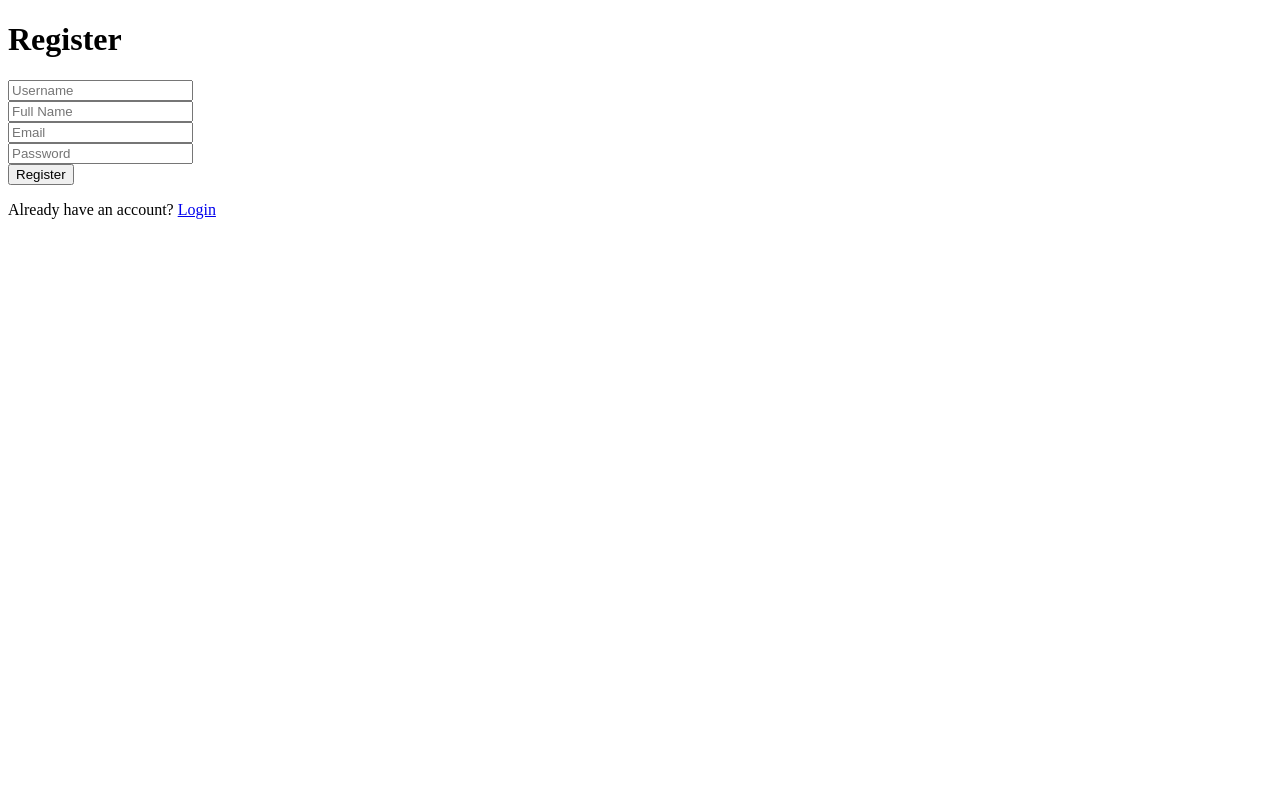
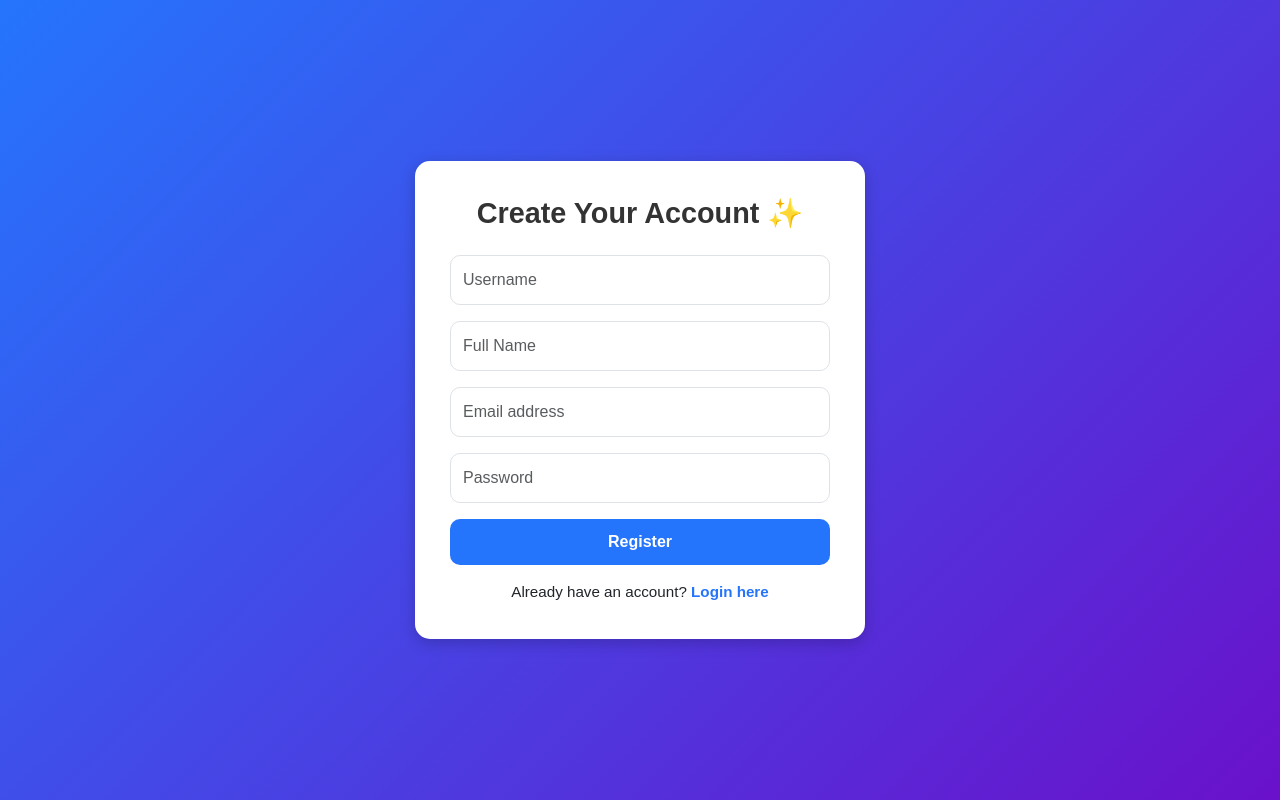
Before and after one commit to Dannylinz/SP_YEAR3_work_project_v2, a website: page public/register.html in a window 1280 px wide. Drawn offline with nearby package versions, Linux system fonts and the light colour scheme.

Commit message:
login page and register page fix

```diff
--- a/public/register.html
+++ b/public/register.html
@@ -1,22 +1,120 @@
 <!DOCTYPE html>
-<html>
+<html lang="en">
 <head>
+  <meta charset="UTF-8" />
+  <meta name="viewport" content="width=device-width, initial-scale=1.0" />
   <title>Register</title>
+
+  <!-- Bootstrap CSS -->
+  <link
+    href="https://cdn.jsdelivr.net/npm/bootstrap@5.3.3/dist/css/bootstrap.min.css"
+    rel="stylesheet"
+  />
+
   <style>
-    #message { font-weight: bold; margin-top: 10px; }
+    body {
+      background: linear-gradient(135deg, #2575fc, #6a11cb);
+      height: 100vh;
+      display: flex;
+      align-items: center;
+      justify-content: center;
+      font-family: 'Poppins', sans-serif;
+    }
+
+    .register-card {
+      width: 100%;
+      max-width: 450px;
+      background: #fff;
+      border-radius: 15px;
+      box-shadow: 0 4px 15px rgba(0,0,0,0.2);
+      padding: 35px;
+      animation: fadeIn 0.6s ease-in-out;
+    }
+
+    @keyframes fadeIn {
+      from { opacity: 0; transform: translateY(-10px); }
+      to { opacity: 1; transform: translateY(0); }
+    }
+
+    .register-card h1 {
+      font-size: 1.8rem;
+      font-weight: 600;
+      color: #333;
+      margin-bottom: 25px;
+      text-align: center;
+    }
+
+    .form-control {
+      border-radius: 10px;
+      padding: 12px;
+    }
+
+    .btn-register {
+      width: 100%;
+      border-radius: 10px;
+      background-color: #2575fc;
+      color: #fff;
+      font-weight: 600;
+      padding: 10px;
+      transition: 0.3s;
+    }
+
+    .btn-register:hover {
+      background-color: #1e63d6;
+    }
+
+    #message {
+      font-weight: 500;
+      margin-top: 15px;
+      text-align: center;
+    }
+
+    .login-link {
+      text-align: center;
+      margin-top: 15px;
+      font-size: 0.95rem;
+    }
+
+    .login-link a {
+      color: #2575fc;
+      font-weight: 600;
+      text-decoration: none;
+    }
+
+    .login-link a:hover {
+      text-decoration: underline;
+    }
   </style>
 </head>
 <body>
-  <h1>Register</h1>
-  <form id="registerForm">
-    <input type="text" id="username" placeholder="Username" required><br>
-    <input type="text" id="full_name" placeholder="Full Name"><br>
-    <input type="email" id="email" placeholder="Email" required><br>
-    <input type="password" id="password" placeholder="Password" required><br>
-    <button type="submit">Register</button>
-  </form>
-  <p id="message"></p>
-  <p>Already have an account? <a href="login.html">Login</a></p>
+  <div class="register-card">
+    <h1>Create Your Account ✨</h1>
+
+    <form id="registerForm">
+      <div class="mb-3">
+        <input type="text" id="username" class="form-control" placeholder="Username" required />
+      </div>
+      <div class="mb-3">
+        <input type="text" id="full_name" class="form-control" placeholder="Full Name" />
+      </div>
+      <div class="mb-3">
+        <input type="email" id="email" class="form-control" placeholder="Email address" required />
+      </div>
+      <div class="mb-3">
+        <input type="password" id="password" class="form-control" placeholder="Password" required />
+      </div>
+      <button type="submit" class="btn btn-register">Register</button>
+    </form>
+
+    <p id="message"></p>
+
+    <div class="login-link">
+      Already have an account? <a href="login.html">Login here</a>
+    </div>
+  </div>
+
+  <!-- Bootstrap JS -->
+  <script src="https://cdn.jsdelivr.net/npm/bootstrap@5.3.3/dist/js/bootstrap.bundle.min.js"></script>
 
   <script>
     const form = document.getElementById("registerForm");
@@ -34,6 +132,7 @@
 
       console.log("📨 Sending register data:", data);
       message.textContent = "";
+      message.style.color = "";
 
       try {
         const res = await fetch("/api/users/register", {
@@ -48,7 +147,6 @@
         if (res.ok) {
           message.style.color = "green";
           message.textContent = result.message + " Redirecting to login...";
-          // redirect to login after 1.5s
           setTimeout(() => window.location.href = "login.html", 1500);
         } else {
           message.style.color = "red";
--- /dev/null
+++ b/uploads/1760078628786-sysadm password.txt
@@ -0,0 +1,5 @@
+Master317951
+
+
+.\sysadm
+D_//_*rC21
```
Also changed, not shown: public/login.html (+107 -13 lines), public/sop.html (+1 -1 lines), 1 other file.
